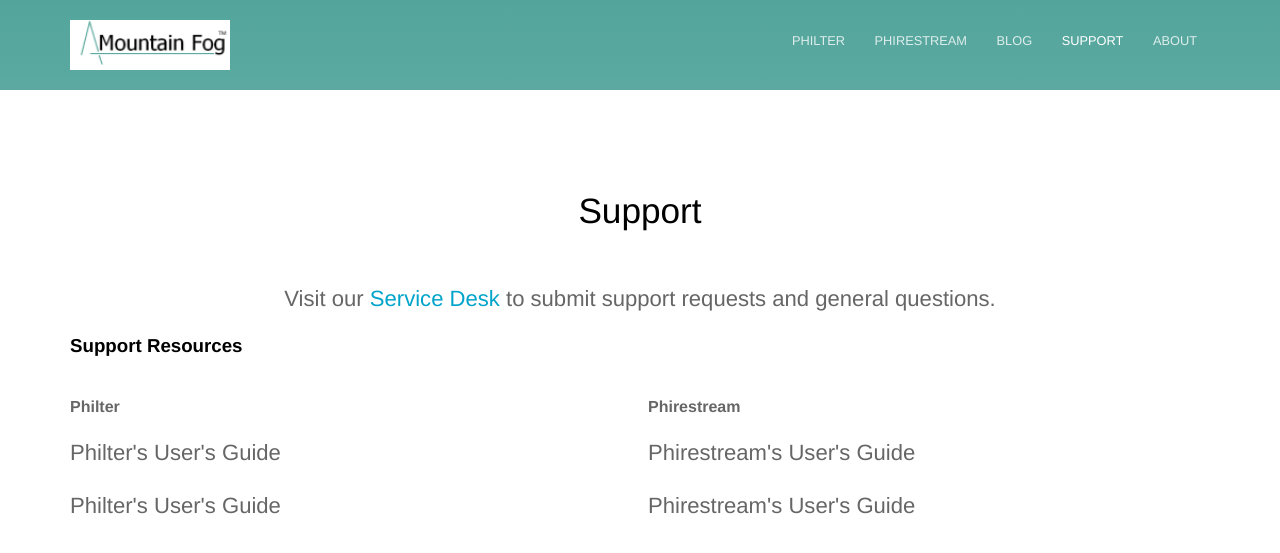
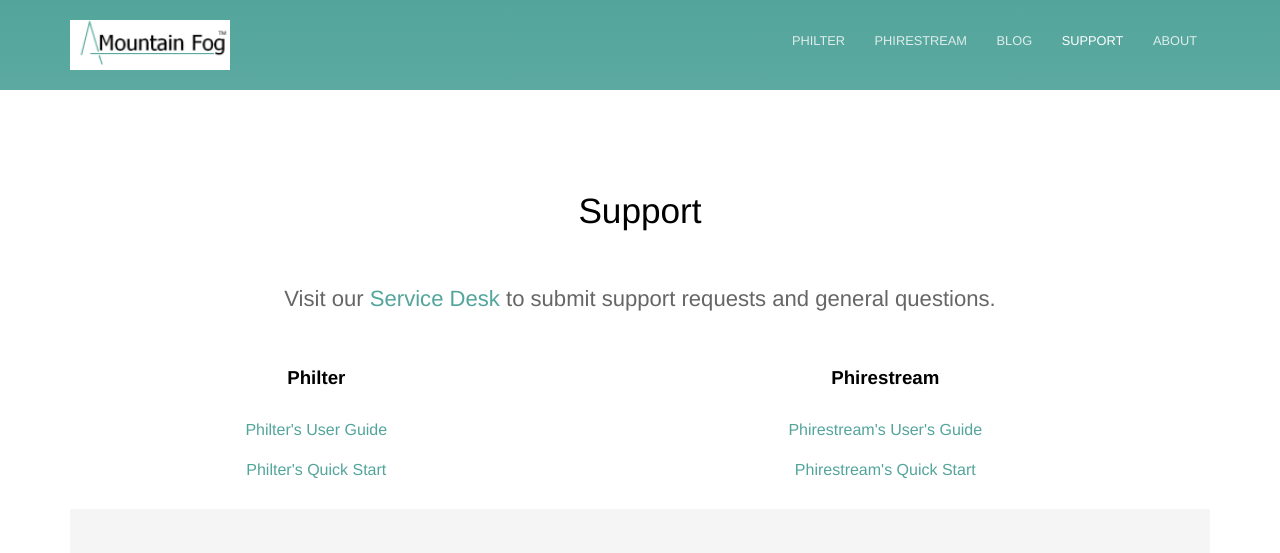
Before and after one commit to mtnfog/mtnfog-website, a Jekyll site: the page built from support.html, in a window 1280 px wide, cut to the strip 0-605 px from the top of the page. Shown: the top 553 px of the strip. Built offline with Jekyll 4.4.1, drawn with Linux system fonts in a browser that asks for light colours; a script that is not in the unit is left out.

Commit message:
Adding to support page.

```diff
--- a/_sass/elements.scss
+++ b/_sass/elements.scss
@@ -12,7 +12,7 @@ body {
 }
 
 a {
-	color: #00a4ca;
+	color: #53a59c;
 	text-decoration: none;
 }
 
--- a/about.html
+++ b/about.html
@@ -47,7 +47,7 @@ heading: About Mountain Fog
 		<div class="contact-details">
 			<p>Mountain Fog provides software and consulting services around the intersections of cloud computing, big-data, and natural language processing (NLP). Our software to redact text and documents is used by customers worldwide in a variety of industries such as healthcare, insurance, financial, and legal. Our customers range from small businesses to large enterprises.</p>
 
-			<p>We welcome you to connect with us on LinkedIn and to follow us on Twitter. For technical support contact information please visit our support resources.</p>
+			<p>We welcome you to connect with us on LinkedIn and to follow us on Twitter. For technical support contact information please visit our <a href="/support">support resources</a>.</p>
 
 			<h3>Partnerships and Affiliations</h3>
 			<p>We partner with resellers and consulting companies to distribute our products. We place a high value on our partnerships because of the benefit to the customer and their level of satisfaction. We are always open to exploring new partnerships, and especially open to establishing new partnerships with AWS Consulting Partners for the AWS Marketplace Consulting Partner Private Offers (CPPO).</p>
--- a/support.html
+++ b/support.html
@@ -8,21 +8,22 @@ layout: page
 		Desk</a> to
 		submit
 		support requests and general questions.</p>
+
+	<table width="100%" cellpadding="10">
+		<tr>
+			<td style="text-align:center"><h3>Philter</h3></td><td style="text-align:center"><h3>Phirestream</h3></td>
+		</tr>
+		<tr>
+			<td style="text-align:center"><a href="https://philter.mtnfog.com/">Philter's User Guide</a></td><td style="text-align:center"><a href="https://phirestream.mtnfog.com/">Phirestream's User's Guide</a></td>
+		</tr>
+		<tr>
+			<td style="text-align:center"><a href="https://philter.mtnfog.com/introduction/quick-start">Philter's Quick Start</a></td><td style="text-align:center"><a href="https://phirestream.mtnfog.com/introduction/quick-start">Phirestream's Quick Start</a></td>
+		</tr>
+	</table>
+
 </div>
 
-<h3>Support Resources</h3>
-<dl class="faq">
-	<div>
-		<dt>Philter</dt>
-		<dd><p>Philter's User's Guide</p></dd>
-		<dd><p>Philter's User's Guide</p></dd>
-	</div>
-	<div>
-		<dt>Phirestream</dt>
-		<dd><p>Phirestream's User's Guide</p></dd>
-		<dd><p>Phirestream's User's Guide</p></dd>
-	</div>
-</dl>
+<br/>
 
 <section class="testimonial">
 	<div class="container flex">
```
